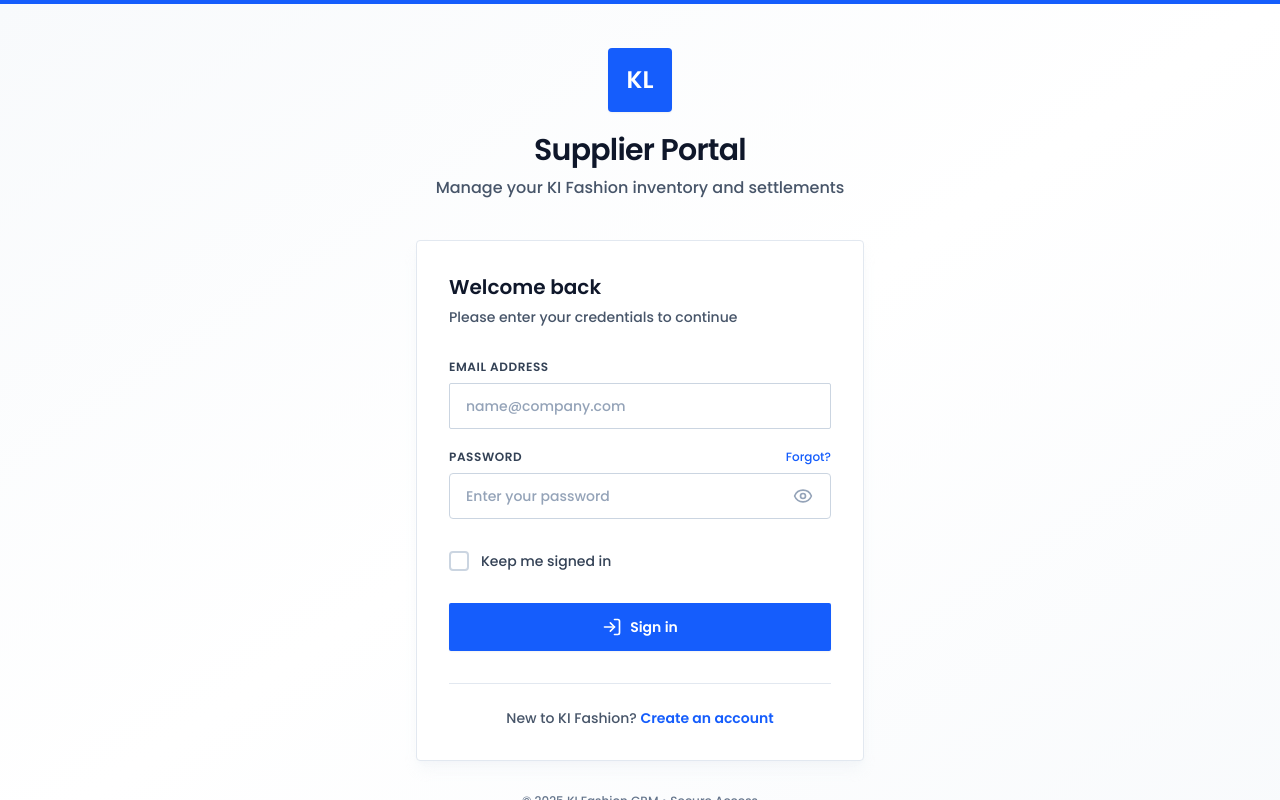
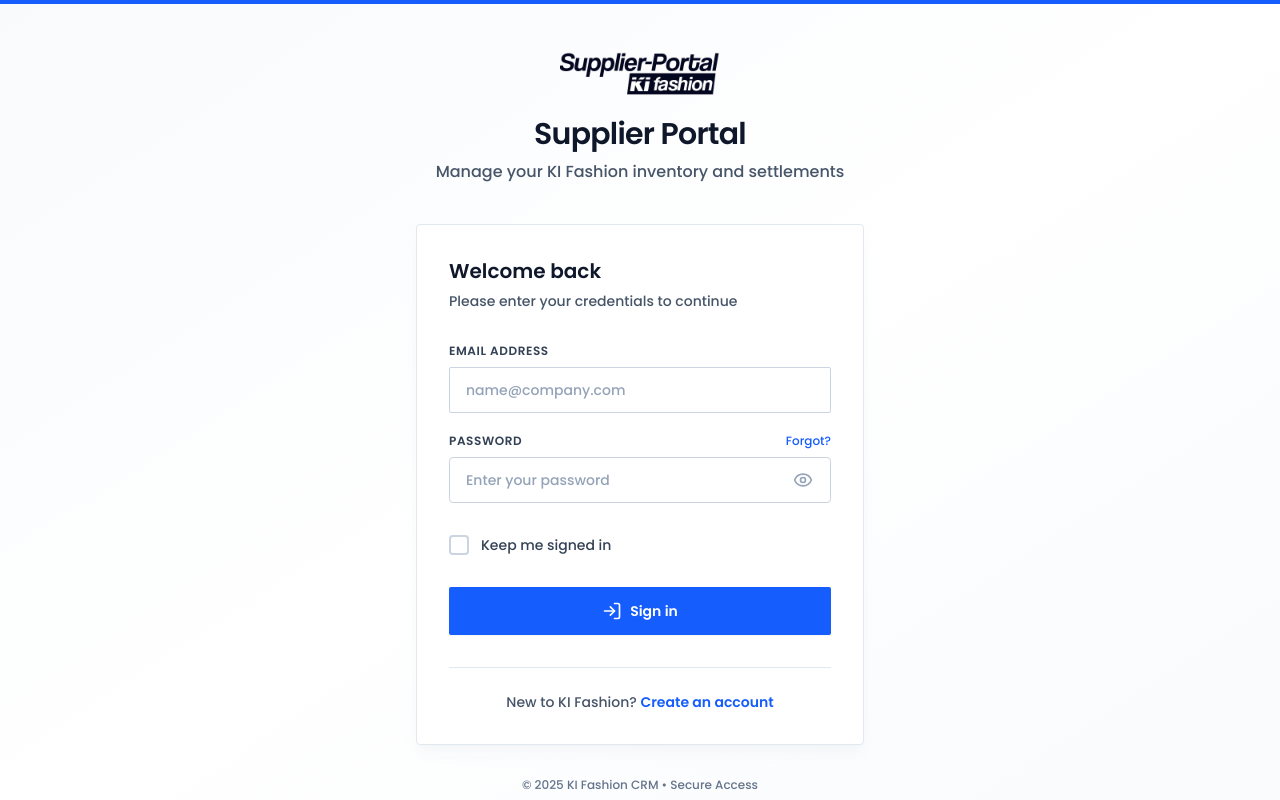
Before and after one commit to Devmate-Solutions/KI_Fashion_Supplier_Portal, a Next.js app: page /login in a window 1280 px wide. Built offline with nearby package versions, Linux system fonts and the light colour scheme; no server answers.

Commit message:
scroll changes

```diff
--- a/app/(auth)/layout.jsx
+++ b/app/(auth)/layout.jsx
@@ -1,3 +1,3 @@
 export default function AuthLayout({ children }) {
-  return <div className="min-h-screen bg-app-surface">{children}</div>;
+  return <div className="h-full overflow-y-auto bg-app-surface">{children}</div>;
 }
--- a/app/(auth)/login/page.jsx
+++ b/app/(auth)/login/page.jsx
@@ -6,6 +6,7 @@
 import { useForm } from "react-hook-form";
 import { z } from "zod";
 import { zodResolver } from "@hookform/resolvers/zod";
+import Image from "next/image";
 import { AlertCircle, Eye, EyeOff, LogIn } from "lucide-react";
 import { useAuth } from "@/components/providers/AuthProvider";
 
@@ -55,8 +56,8 @@
 
       <div className="w-full max-w-md z-10">
         <div className="text-center mb-8 md:mb-10">
-          <div className="inline-flex h-14 w-14 md:h-16 md:w-16 items-center justify-center rounded-lg bg-app-accent shadow-sm shadow-app-accent/20 mb-5">
-            <span className="text-xl md:text-2xl font-semibold text-white">KL</span>
+          <div className="mb-5">
+            <Image src="/supplier-logo.png" alt="KI Supplier Portal" width={160} height={40} className="h-12 w-auto object-contain mx-auto" priority />
           </div>
           <h1 className="text-2xl md:text-3xl font-semibold tracking-tight text-slate-900">Supplier Portal</h1>
           <p className="text-sm md:text-base text-slate-600 mt-2 font-medium">Manage your KI Fashion inventory and settlements</p>
--- a/app/(auth)/register/page.jsx
+++ b/app/(auth)/register/page.jsx
@@ -7,6 +7,7 @@
 import { useForm } from "react-hook-form";
 import { z } from "zod";
 import { zodResolver } from "@hookform/resolvers/zod";
+import Image from "next/image";
 import { Building2, Mail, MapPin, Phone, User, Eye, EyeOff, AlertCircle } from "lucide-react";
 import { useAuth } from "@/components/providers/AuthProvider";
 import { Button } from "@/components/ui/button";
@@ -146,8 +147,8 @@
 
       <div className="w-full max-w-2xl z-10">
         <div className="text-center mb-10">
-          <div className="inline-flex h-16 w-16 items-center justify-center rounded-lg bg-app-accent shadow-sm shadow-app-accent/20 mb-6">
-            <span className="text-2xl font-black text-white">KL</span>
+          <div className="mb-6">
+            <Image src="/supplier-logo.png" alt="KI Supplier Portal" width={160} height={40} className="h-12 w-auto object-contain mx-auto" priority />
           </div>
           <h1 className="text-2xl md:text-3xl font-semibold tracking-tight text-slate-900">Partner with KI Fashion</h1>
           <p className="text-sm md:text-base text-slate-600 mt-2 font-medium">Create your supplier account to start your journey with us</p>
```
